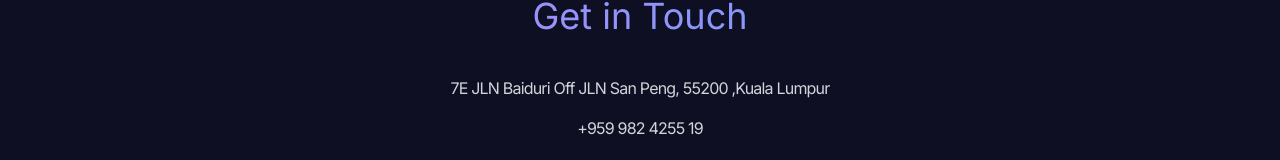
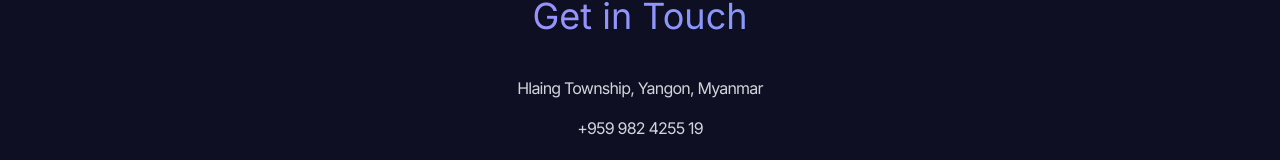
Before and after one commit to pyae-bhone-khant/MYProfile, a React (Vite) app: page / in a window 1280 px wide. Shown: the part 2687-2847 px from the top of the page. Built offline with nearby package versions, Linux system fonts and the light colour scheme.

Commit message:
I change address

```diff
--- a/src/constants/index.js
+++ b/src/constants/index.js
@@ -98,7 +98,7 @@ export const PROJECTS = [
 ];
 
 export const CONTACT = {
-  address: "7E JLN Baiduri Off JLN San Peng, 55200 ,Kuala Lumpur",
+  address: "Hlaing Township, Yangon, Myanmar",
   phoneNo: "+959 982 4255 19 ",
   email: "pyaebhonen4@gmail.com",
 };
```
